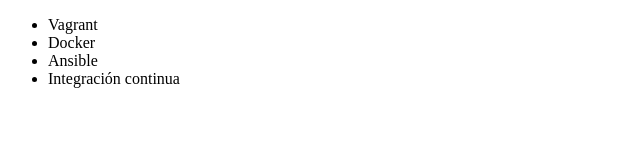
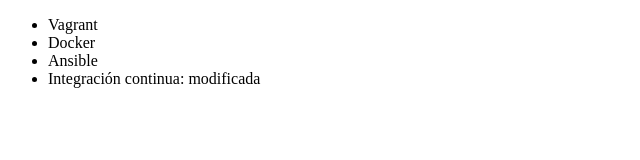
Before and after one commit to jorgefra/git_alura, a plain HTML site: page index.html in a window 1280 px wide. Shown: the full height of the page, 0-640 px from the left. Drawn offline with Linux system fonts and the light colour scheme.

Commit message:
curso renombrado

```diff
--- a/index.html
+++ b/index.html
@@ -9,7 +9,7 @@
          <li> Vagrant </li>
          <li> Docker </li>
          <li> Ansible </li>
-         <li> Integración continua </li>
+         <li> Integración continua: modificada</li>
      </ul>
 </body>
 </html>
```
